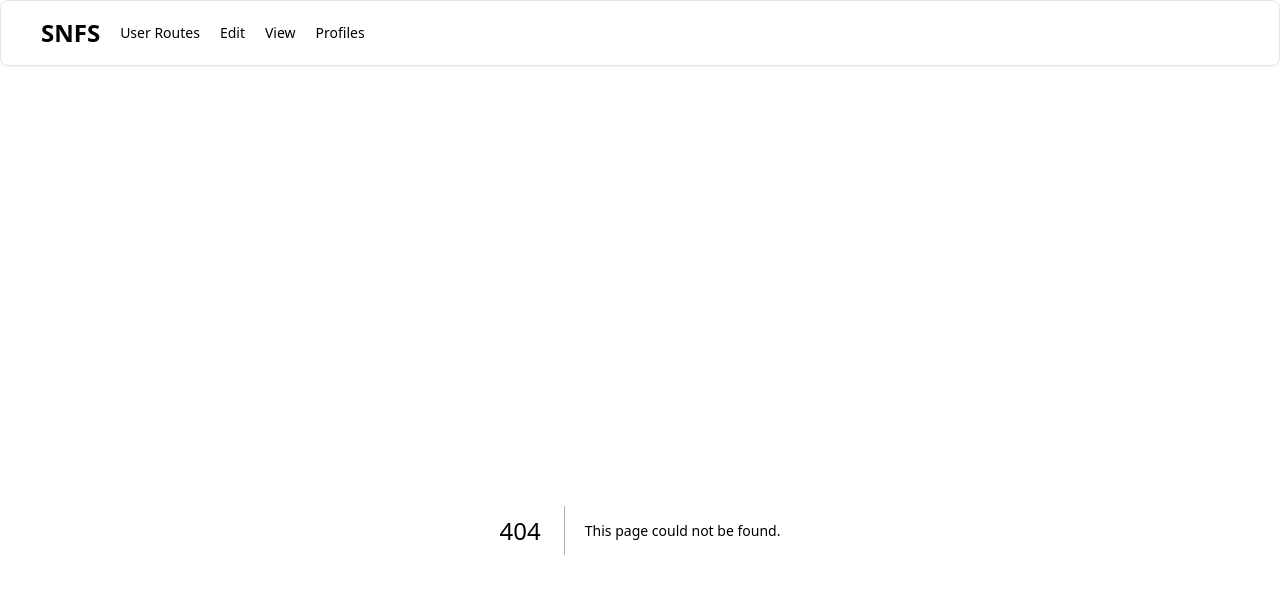
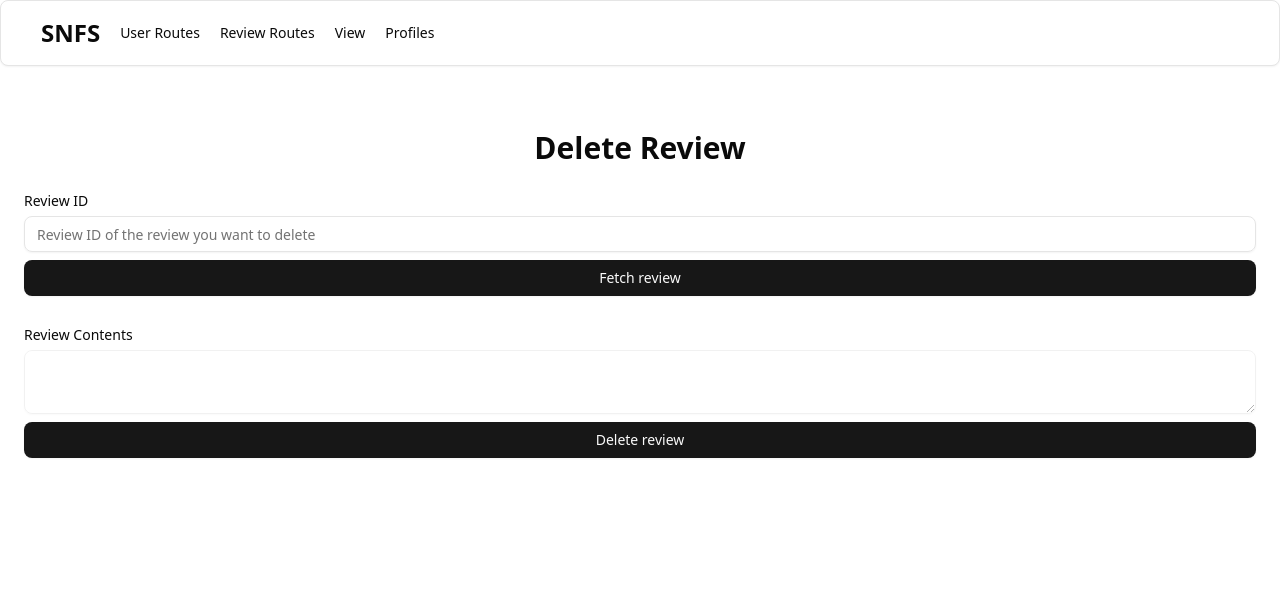
Before and after one commit to jediela/SNFS, a Next.js app in the folder frontend/: page /reviews/delete in a window 1280 px wide. Before the commit this address had no page. Shown: the top 594 px of the page. Built offline with nearby package versions, Linux system fonts and the light colour scheme.

Commit message:
pages for reviewing

```diff
--- a/frontend/app/page.tsx
+++ b/frontend/app/page.tsx
@@ -1,6 +1,6 @@
 export default function Home() {
     return (
-        <div className="text-4xl text-black grid grid-rows-[20px_1fr_20px] items-center justify-items-center min-h-screen p-8 pb-20 gap-16 sm:p-20 font-[family-name:var(--font-geist-sans)]">
+        <div className="text-4xl font-bold grid grid-rows-[20px_1fr_20px] items-center justify-items-center min-h-screen p-8 pb-20 gap-16 sm:p-20 font-[family-name:var(--font-geist-sans)]">
             Social Network for Stocks (SNFS)
         </div>
     )
--- /dev/null
+++ b/frontend/app/reviews/delete/page.tsx
@@ -0,0 +1,26 @@
+import { Button } from '@/components/ui/button'
+import { Input } from '@/components/ui/input'
+import { Label } from '@/components/ui/label'
+import { Textarea } from '@/components/ui/textarea'
+
+export default function DeleteReview() {
+    return (
+        <>
+            <div className="grid w-full gap-2">
+                <h1 className="pb-5 text-3xl font-bold text-center">
+                    Delete Review
+                </h1>
+
+                <Label>Review ID</Label>
+                <Input placeholder="Review ID of the review you want to delete" />
+                <Button>Fetch review</Button>
+
+                <div className="p-2" />
+
+                <Label>Review Contents</Label>
+                <Textarea disabled />
+                <Button>Delete review</Button>
+            </div>
+        </>
+    )
+}
--- /dev/null
+++ b/frontend/app/reviews/edit/page.tsx
@@ -0,0 +1,26 @@
+import { Button } from '@/components/ui/button'
+import { Input } from '@/components/ui/input'
+import { Label } from '@/components/ui/label'
+import { Textarea } from '@/components/ui/textarea'
+
+export default function EditReview() {
+    return (
+        <>
+            <div className="grid w-full gap-2">
+                <h1 className="pb-5 text-3xl font-bold text-center">
+                    Edit Review
+                </h1>
+
+                <Label>Review ID</Label>
+                <Input placeholder="Review ID of the review you want to edit" />
+                <Button>Fetch review</Button>
+
+                <div className="p-2" />
+
+                <Label>Edit Review</Label>
+                <Textarea />
+                <Button>Save edited review</Button>
+            </div>
+        </>
+    )
+}
--- /dev/null
+++ b/frontend/app/reviews/view/page.tsx
@@ -0,0 +1,25 @@
+import { Button } from '@/components/ui/button'
+import { Input } from '@/components/ui/input'
+import { Label } from '@/components/ui/label'
+import { Textarea } from '@/components/ui/textarea'
+
+export default function ViewReviews() {
+    return (
+        <>
+            <div className="grid w-full gap-2">
+                <h1 className="pb-5 text-3xl font-bold text-center">
+                    View Reviews
+                </h1>
+
+                <Label>Stock List ID</Label>
+                <Input placeholder="Enter the stock list ID so we can get its reviews" />
+                <Button>Fetch review</Button>
+
+                <div className="p-2" />
+
+                <Label>Reviews: </Label>
+                <Textarea disabled />
+            </div>
+        </>
+    )
+}
--- /dev/null
+++ b/frontend/app/reviews/write/page.tsx
@@ -0,0 +1,25 @@
+import { Button } from '@/components/ui/button'
+import { Input } from '@/components/ui/input'
+import { Label } from '@/components/ui/label'
+import { Textarea } from '@/components/ui/textarea'
+
+export default function WriteReview() {
+    return (
+        <>
+            <div className="grid w-full gap-2">
+                <h1 className="pb-5 text-3xl font-bold text-center">
+                    Write Review
+                </h1>
+
+                <Label>Stock List ID</Label>
+                <Input placeholder="Stock list ID of the stock list you want to review" />
+                <Button>Check stock list existence</Button>
+
+                <div className="p-2" />
+                <Label htmlFor="message">Your Review</Label>
+                <Textarea placeholder="Write your review." />
+                <Button>Submit review</Button>
+            </div>
+        </>
+    )
+}
--- a/frontend/components/navbar.tsx
+++ b/frontend/components/navbar.tsx
@@ -35,29 +35,20 @@ export default function Navbar() {
                 </MenubarContent>
             </MenubarMenu>
             <MenubarMenu>
-                <MenubarTrigger>Edit</MenubarTrigger>
+                <MenubarTrigger>Review Routes</MenubarTrigger>
                 <MenubarContent>
                     <MenubarItem>
-                        Undo <MenubarShortcut>⌘Z</MenubarShortcut>
+                        <Link href="/reviews/view">View Reviews</Link>
                     </MenubarItem>
                     <MenubarItem>
-                        Redo <MenubarShortcut>⇧⌘Z</MenubarShortcut>
+                        <Link href="/reviews/write">Write Review</Link>
                     </MenubarItem>
-                    <MenubarSeparator />
-                    <MenubarSub>
-                        <MenubarSubTrigger>Find</MenubarSubTrigger>
-                        <MenubarSubContent>
-                            <MenubarItem>Search the web</MenubarItem>
-                            <MenubarSeparator />
-                            <MenubarItem>Find...</MenubarItem>
-                            <MenubarItem>Find Next</MenubarItem>
-                            <MenubarItem>Find Previous</MenubarItem>
-                        </MenubarSubContent>
-                    </MenubarSub>
-                    <MenubarSeparator />
-                    <MenubarItem>Cut</MenubarItem>
-                    <MenubarItem>Copy</MenubarItem>
-                    <MenubarItem>Paste</MenubarItem>
+                    <MenubarItem>
+                        <Link href="/reviews/edit">Edit Review</Link>
+                    </MenubarItem>
+                    <MenubarItem>
+                        <Link href="/reviews/delete">Delete Review</Link>
+                    </MenubarItem>
                 </MenubarContent>
             </MenubarMenu>
             <MenubarMenu>
--- /dev/null
+++ b/frontend/components/ui/textarea.tsx
@@ -0,0 +1,18 @@
+import * as React from 'react'
+
+import { cn } from '@/lib/utils'
+
+function Textarea({ className, ...props }: React.ComponentProps<'textarea'>) {
+    return (
+        <textarea
+            data-slot="textarea"
+            className={cn(
+                'border-input placeholder:text-muted-foreground focus-visible:border-ring focus-visible:ring-ring/50 aria-invalid:ring-destructive/20 dark:aria-invalid:ring-destructive/40 aria-invalid:border-destructive dark:bg-input/30 flex field-sizing-content min-h-16 w-full rounded-md border bg-transparent px-3 py-2 text-base shadow-xs transition-[color,box-shadow] outline-none focus-visible:ring-[3px] disabled:cursor-not-allowed disabled:opacity-50 md:text-sm',
+                className
+            )}
+            {...props}
+        />
+    )
+}
+
+export { Textarea }
```
